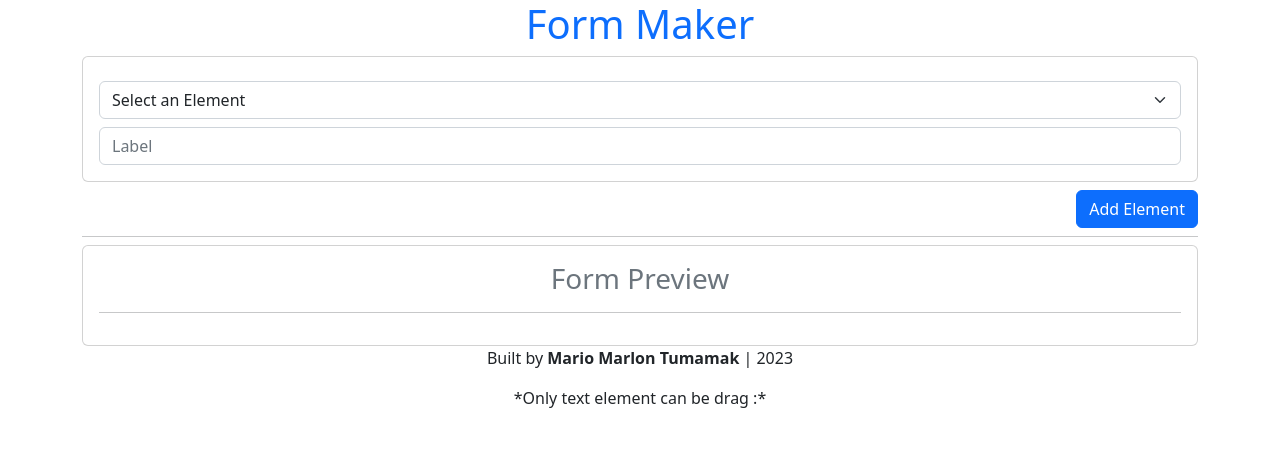
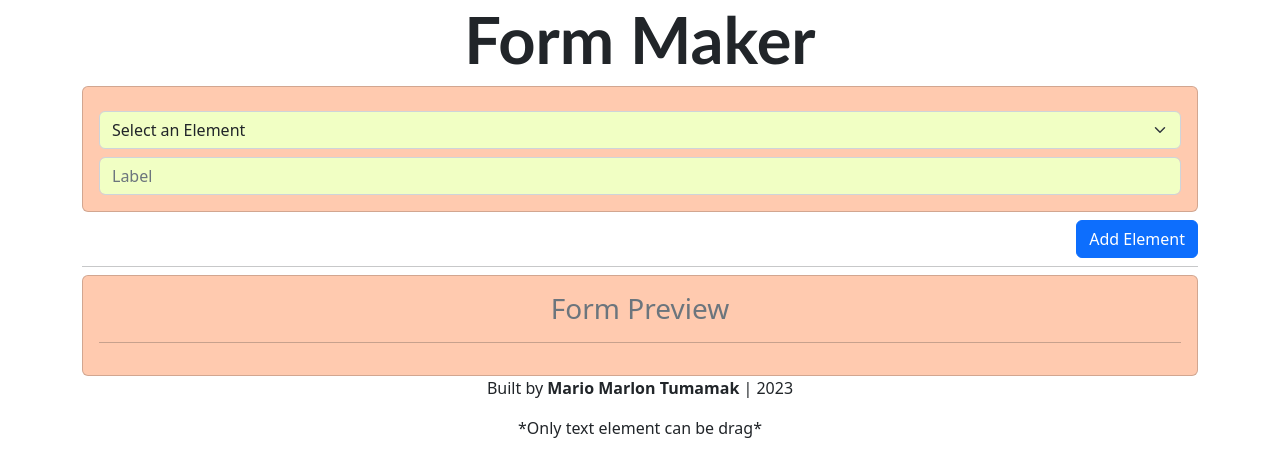
Before and after one commit to WebLab1/WebLab0510, a plain HTML site: page index.html in a window 1280 px wide. Drawn offline with nearby package versions, Linux system fonts and the light colour scheme.

Commit message:
Added simple background color

```diff
--- a/index.html
+++ b/index.html
@@ -9,9 +9,9 @@
 </head>
 <body>
     <main class="container text-center">
-        <h1 class="text-primary">Form Maker</h1>
-        <div class="card p-3">
-            <select id="type" class="form-select mt-2">
+        <h1 style="font-size: 65px; font-family:'Trebuchet MS', 'Lucida Sans Unicode', 'Lucida Grande', 'Lucida Sans', Arial, sans-serif;"><b>Form Maker</b></h1>
+        <div class="card p-3" style="background-color: #ffcaaf;">
+            <select id="type" class="form-select mt-2" style="background-color: #f1ffc4">
                 <option selected disabled>Select an Element</option>
                 <option value="text">Text</option>
                 <option value="button">Button</option>
@@ -20,13 +20,13 @@
                 <option value="radio">Radio</option>
                 <option value="file">File</option>
             </select>
-            <input type="text" id="label" placeholder="Label" class="mt-2 form-control">
+            <input type="text" id="label" placeholder="Label" class="mt-2 form-control" style="background-color: #f1ffc4;">
         </div>
         <div class="d-flex flex-row justify-content-end">
             <button class="btn btn-primary mt-2" onclick="insert()">Add Element</button>
         </div>
         <hr class="mt-2 mb-2">
-        <div class="card p-3 mt-2 text-center">
+        <div class="card p-3 mt-2 text-center" style="background-color: #ffcaaf;">
             <h3 class="text-secondary">Form Preview</h3>
             <hr class="mt-1 mt-2">
 
@@ -41,7 +41,7 @@
         <div>
 
             <p>Built by <b>Mario Marlon Tumamak</b> | 2023</p>
-            <p>*Only text element can be drag :*</p>
+            <p>*Only text element can be drag*</p>
         </div>
     </main>
     <script src="script.js"></script>
```
